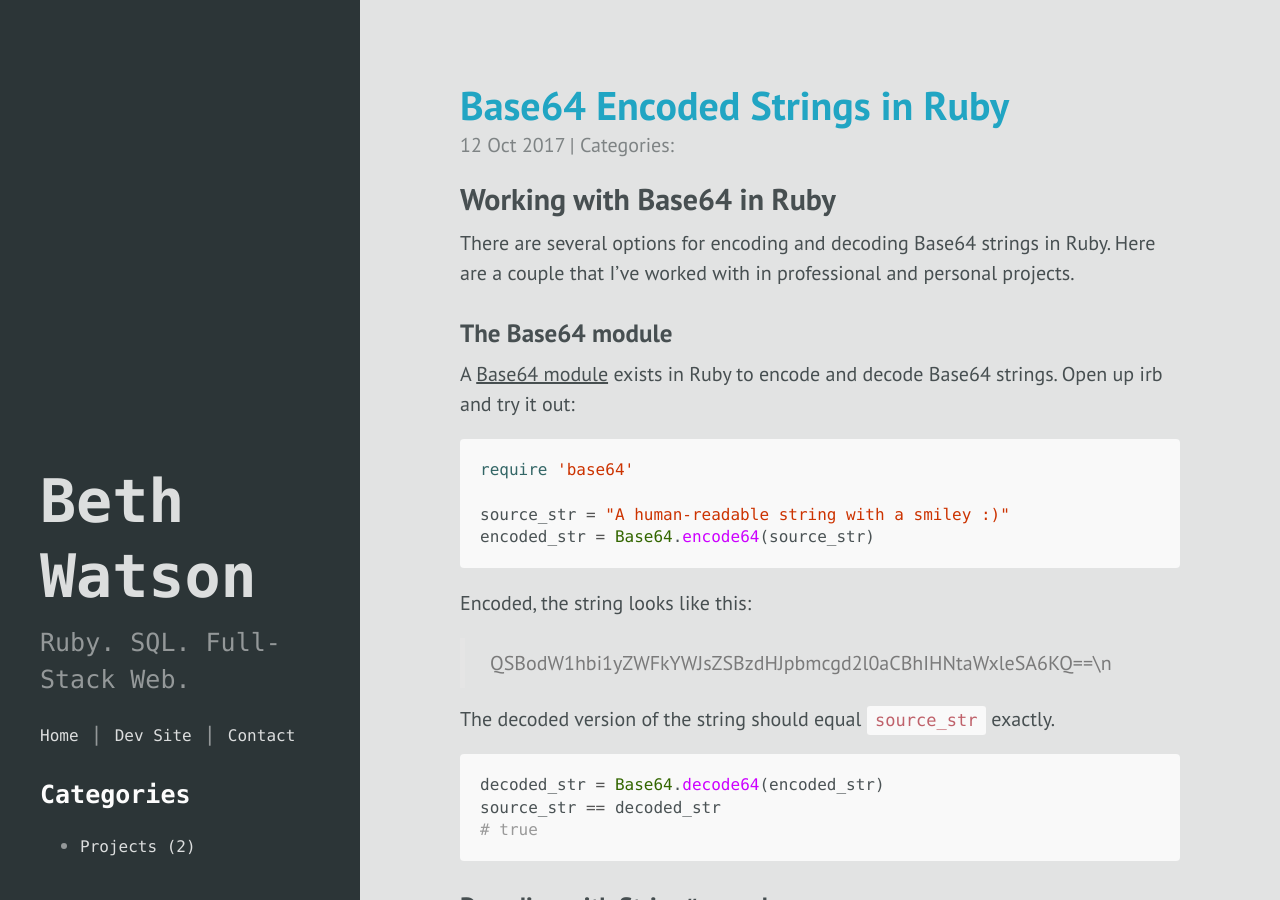
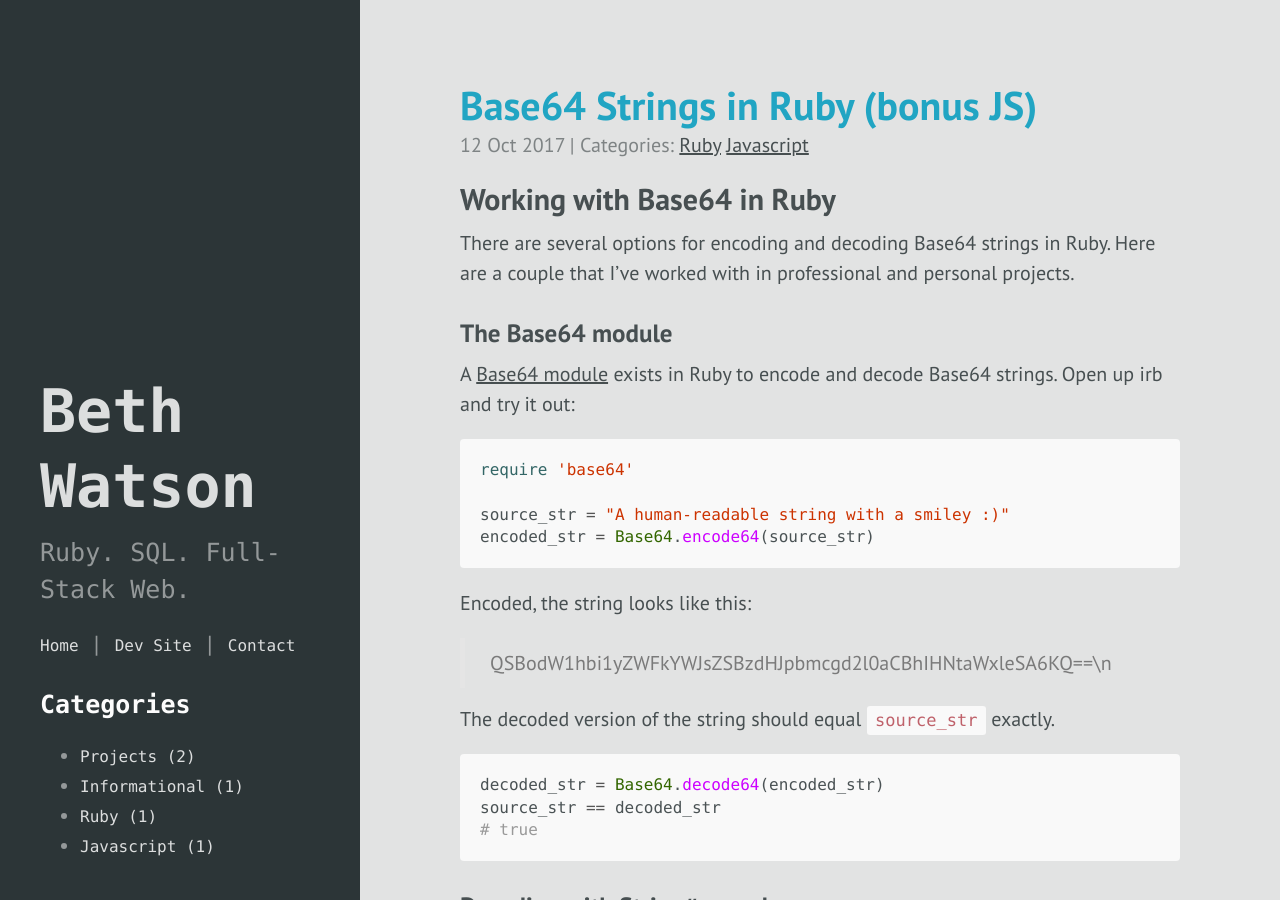
Before and after one commit to bethanyvwatson/bethanyvwatson.github.io, a Jekyll site: the page built from _posts/2017-10-12-decoding-base64-ruby-javascript.md, in a window 1280 px wide and 900 px high. Built offline with Jekyll 4.4.1, drawn with Linux system fonts in a browser that asks for light colours.

```diff
--- a/_posts/2017-10-12-all-about-that-base64.md
+++ b/_posts/2017-10-12-all-about-that-base64.md
@@ -2,6 +2,8 @@
 layout: post
 title: "All About that Base(64)"
 date: 2017-10-12
+categories:
+  - informational
 ---
 
 Base64 encoding is a strategy used in computing to transform raw data into readily-decodable, transmission-safe strings of text. Encoding results in bloated-but-perfect obfuscations of the original data.
@@ -58,4 +60,4 @@ Encoding and decoding strings into Base64 is systematic; a patient, focused pers
 
 But the whole point of encoding data is to make it easily (quickly!) transmissable. Most programming languages have built-in functionality to deal with encoded strings.
 
-Check out [this blog post](http://blog.bethanywatson.me/2017/10/12/decoding-base64-ruby-javascript.html) for examples of how to work with Base64 in Ruby.
+Check out [this blog post](http://blog.bethanywatson.me/ruby/javascript/2017/10/12/decoding-base64-ruby-javascript.html) for examples of how to work with Base64 in Ruby.
--- a/_posts/2017-10-12-decoding-base64-ruby-javascript.md
+++ b/_posts/2017-10-12-decoding-base64-ruby-javascript.md
@@ -1,7 +1,10 @@
 ---
 layout: post
-title: "Base64 Encoded Strings in Ruby"
+title: "Base64 Strings in Ruby (bonus JS)"
 date: 2017-10-12
+categories:
+  - ruby
+  - javascript
 ---
 
 ## Working with Base64 in Ruby
```
Also changed, not shown: _category/informational.md (added, +5 -0 lines), _category/javascript.md (added, +5 -0 lines), _category/ruby.md (added, +5 -0 lines).
